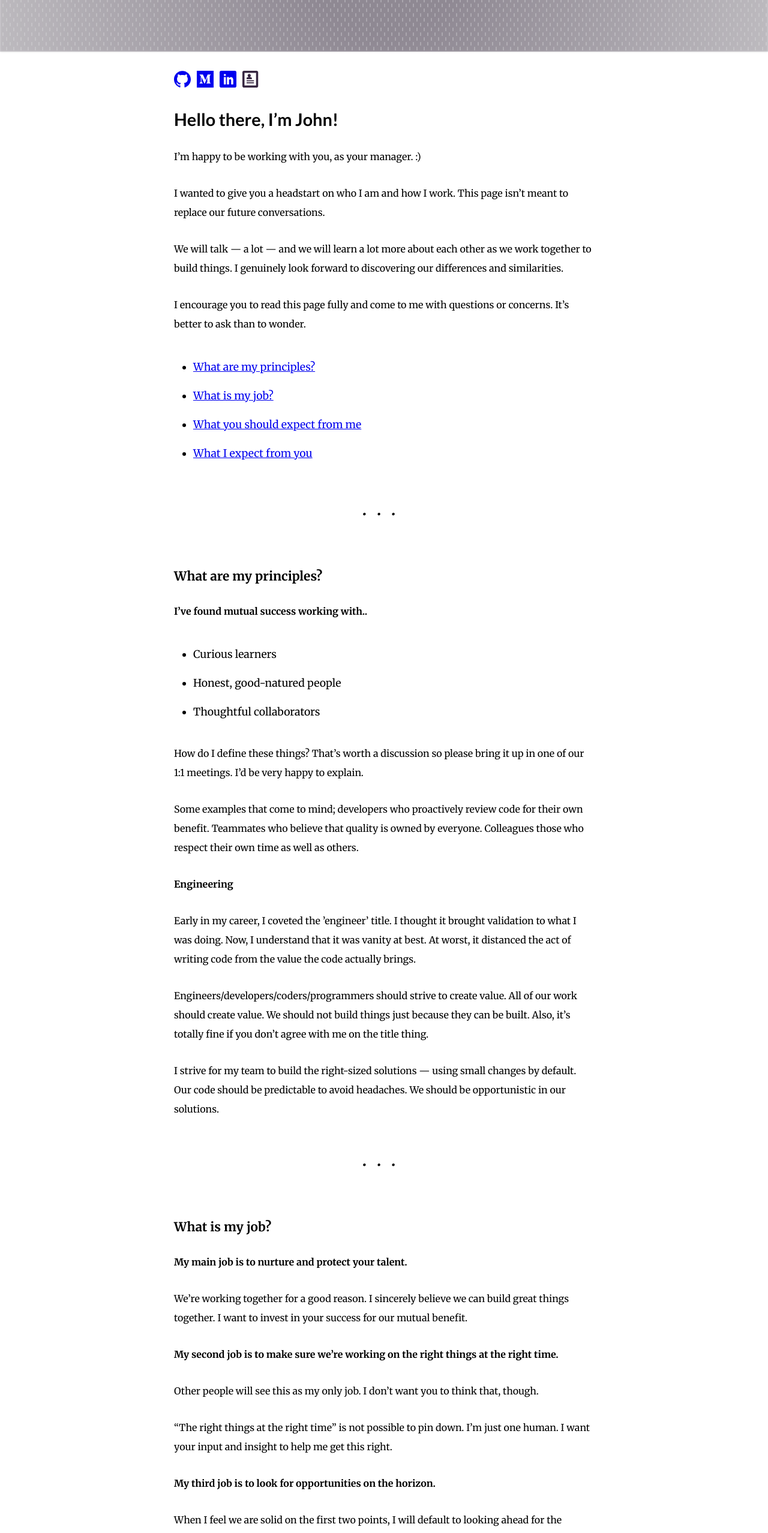
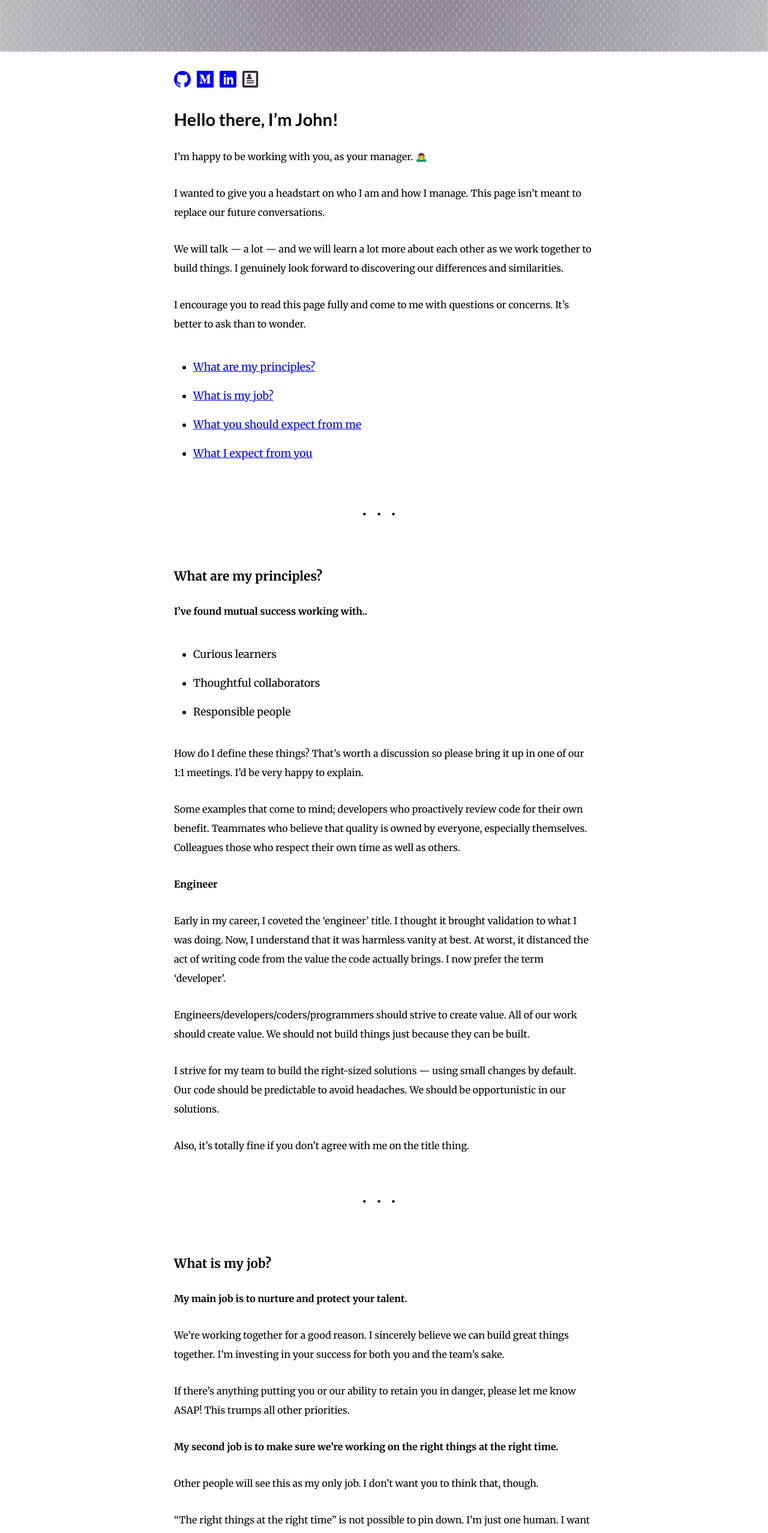
Before and after one commit to johnapost/johnapostol, a Next.js app: page /about/manager in a window 1280 px wide. Shown: the part 234-2790 px from the top of the page at 60% size. Built offline with nearby package versions, Linux system fonts and the light colour scheme.

Commit message:
Full draft of manager README

```diff
--- a/components/ListItem.tsx
+++ b/components/ListItem.tsx
@@ -1,7 +1,7 @@
 import React from "react";
 
 interface Props {
-  children: JSX.Element | JSX.Element[] | string;
+  children: JSX.Element | (JSX.Element | string)[] | string;
   ordered?: boolean;
 }
 
--- a/content/summary.json
+++ b/content/summary.json
@@ -1,5 +1,19 @@
 {
   "fileMap": {
+    "content/2019-01-30.json": {
+      "title": "Using Redux with Vanilla JS",
+      "preview": "What follows is an explanation of how I've used Redux to make a production vanilla JS app more maintainable.",
+      "slug": "using-redux-with-vanilla-js",
+      "tags": [
+        "software",
+        "javascript"
+      ],
+      "dir": "content",
+      "base": "2019-01-30.json",
+      "ext": ".json",
+      "sourceBase": "2019-01-30.md",
+      "sourceExt": ".md"
+    },
     "content/2018-08-06.json": {
       "title": "A Sensible Approach to Developing Product Features",
       "preview": "It works, it’s reliable, it’s fast, and it feels great!",
@@ -14,18 +28,18 @@
       "sourceBase": "2018-08-06.md",
       "sourceExt": ".md"
     },
-    "content/2019-01-30.json": {
-      "title": "Using Redux with Vanilla JS",
-      "preview": "What follows is an explanation of how I've used Redux to make a production vanilla JS app more maintainable.",
-      "slug": "using-redux-with-vanilla-js",
+    "content/2019-03-20.json": {
+      "title": "Building a Serverless React App on Firebase Functions",
+      "preview": "This is a step-by-step guide to building your own serverless React app with the practicality afforded by Next.js and the Firebase ecosystem.",
+      "slug": "building-a-serverless-react-app-on-firebase-functions",
       "tags": [
-        "software",
-        "javascript"
+        "nextjs",
+        "firebase"
       ],
       "dir": "content",
-      "base": "2019-01-30.json",
+      "base": "2019-03-20.json",
       "ext": ".json",
-      "sourceBase": "2019-01-30.md",
+      "sourceBase": "2019-03-20.md",
       "sourceExt": ".md"
     },
     "content/2020-02-17.json": {
@@ -40,20 +54,6 @@
       "base": "2020-02-17.json",
       "ext": ".json",
       "sourceBase": "2020-02-17.md",
-      "sourceExt": ".md"
-    },
-    "content/2019-03-20.json": {
-      "title": "Building a Serverless React App on Firebase Functions",
-      "preview": "This is a step-by-step guide to building your own serverless React app with the practicality afforded by Next.js and the Firebase ecosystem.",
-      "slug": "building-a-serverless-react-app-on-firebase-functions",
-      "tags": [
-        "nextjs",
-        "firebase"
-      ],
-      "dir": "content",
-      "base": "2019-03-20.json",
-      "ext": ".json",
-      "sourceBase": "2019-03-20.md",
       "sourceExt": ".md"
     },
     "content/2020-06-26.json": {
--- a/pages/about/manager.tsx
+++ b/pages/about/manager.tsx
@@ -43,11 +43,11 @@ const Manager: NextPage = () => (
         <ExternalLinks />
         <Heading level={1}>Hello there, I&rsquo;m John!</Heading>
         <Paragraph>
-          I&rsquo;m happy to be working with you, as your manager. :)
+          I&rsquo;m happy to be working with you, as your manager. 🙇‍♂️
         </Paragraph>
         <Paragraph>
-          I wanted to give you a headstart on who I am and how I work. This page
-          isn&rsquo;t meant to replace our future conversations.
+          I wanted to give you a headstart on who I am and how I manage. This
+          page isn&rsquo;t meant to replace our future conversations.
         </Paragraph>
         <Paragraph>
           We will talk &mdash; a lot &mdash; and we will learn a lot more about
@@ -83,8 +83,8 @@ const Manager: NextPage = () => (
         </Paragraph>
         <List>
           <ListItem>Curious learners</ListItem>
-          <ListItem>Honest, good-natured people</ListItem>
           <ListItem>Thoughtful collaborators</ListItem>
+          <ListItem>Responsible people</ListItem>
         </List>
         <Paragraph>
           How do I define these things? That&rsquo;s worth a discussion so
@@ -94,28 +94,32 @@ const Manager: NextPage = () => (
         <Paragraph>
           Some examples that come to mind; developers who proactively review
           code for their own benefit. Teammates who believe that quality is
-          owned by everyone. Colleagues those who respect their own time as well
-          as others.
+          owned by everyone, especially themselves. Colleagues those who respect
+          their own time as well as others.
         </Paragraph>
         <Paragraph>
-          <strong>Engineering</strong>
+          <strong>Engineer</strong>
         </Paragraph>
         <Paragraph>
-          Early in my career, I coveted the &rsquo;engineer&rsquo; title. I
+          Early in my career, I coveted the &lsquo;engineer&rsquo; title. I
           thought it brought validation to what I was doing. Now, I understand
-          that it was vanity at best. At worst, it distanced the act of writing
-          code from the value the code actually brings.
+          that it was harmless vanity at best. At worst, it distanced the act of
+          writing code from the value the code actually brings. I now prefer the
+          term &lsquo;developer&rsquo;.
         </Paragraph>
         <Paragraph>
           Engineers/developers/coders/programmers should strive to create value.
           All of our work should create value. We should not build things just
-          because they can be built. Also, it&rsquo;s totally fine if you
-          don&rsquo;t agree with me on the title thing.
+          because they can be built.
         </Paragraph>
         <Paragraph>
           I strive for my team to build the right-sized solutions &mdash; using
           small changes by default. Our code should be predictable to avoid
           headaches. We should be opportunistic in our solutions.
+        </Paragraph>
+        <Paragraph>
+          Also, it&rsquo;s totally fine if you don&rsquo;t agree with me on the
+          title thing.
         </Paragraph>
         <ThematicBreak />
         <Heading level={2}>
@@ -128,8 +132,12 @@ const Manager: NextPage = () => (
         </Paragraph>
         <Paragraph>
           We&rsquo;re working together for a good reason. I sincerely believe we
-          can build great things together. I want to invest in your success for
-          our mutual benefit.
+          can build great things together. I&rsquo;m investing in your success
+          for both you and the team&rsquo;s sake.
+        </Paragraph>
+        <Paragraph>
+          If there&rsquo;s anything putting you or our ability to retain you in
+          danger, please let me know ASAP! This trumps all other priorities.
         </Paragraph>
         <Paragraph>
           <strong>
@@ -195,8 +203,9 @@ const Manager: NextPage = () => (
           <ListItem>Ask for your feedback, continually</ListItem>
         </List>
         <Paragraph>
-          I&rsquo;ve come to realize that 1:1 meetings recharge my battery. Know
-          that I look forward to talking with you each time we meet.
+          I&rsquo;ve come to realize that 1:1 meetings recharge my battery.
+          These are the meetings I look forward to the most. Know that I look
+          forward to talking with you each time we meet.
         </Paragraph>
         <Paragraph>
           <strong>Communication style</strong>
@@ -206,34 +215,66 @@ const Manager: NextPage = () => (
           don&rsquo;t like to leave information to chance. If I mean for you to
           know something, I will do my best to make sure you know it.
         </Paragraph>
+        <Paragraph>Sorry if this brings us friction.</Paragraph>
         <Paragraph>
-          That said, I will try to accomodate your communication style. I never
-          want to overwhelm you. I believe we all need space and time to work.
+          That said, I will try to accomodate your communication style. I
+          don&rsquo;t want to overwhelm you. I believe we all need space and
+          time to work. Please help me understand when I&rsquo;m in your way.
         </Paragraph>
         <Paragraph>
-          I also believe in asynchronous communication. I treat email and Slack
-          as asynchronous, except for urgent incidents.
+          I believe in asynchronous communication through technology. I treat
+          email and Slack as asynchronous. For the most part, you don&rsquo;t
+          have to answer me immediately unless it&rsquo;s a major emergency.
         </Paragraph>
         <List>
           <ListItem>
             Email - I use email for announcements and non-urgent matters. I
-            check my email twice a day.
+            check my email twice a day.{" "}
+            <em>
+              Please email me you have questions or concerns that aren&rsquo;t
+              time sensitive.
+            </em>
+          </ListItem>
+          <ListItem>
+            Jira - I prioritize my attention on sensitive or urgent projects.
+            Once a week, I will go through my notifications to catch up on other
+            matters.{" "}
+            <em>
+              Please @ mention me in your tickets or projects as you like.
+            </em>
           </ListItem>
           <ListItem>
             Slack - I use Slack for more timely items. My Slack status reflects
-            my working status. I respect and use the DND feature.
+            my working status. I respect and use the DND feature.{" "}
+            <em>
+              Please feel free to Slack me at any time if you have urgent needs.
+              I will actively tend to Slack during work hours.
+            </em>
           </ListItem>
           <ListItem>
             In person or desk drop-by - I&rsquo;m prone to inspiration. If you
-            aren&rsquo;t in deep focus or thought, I may ask for your opinion.
-            Stop me if you&rsquo;re busy!
+            aren&rsquo;t in deep focus or thought, I may ask for your opinion.{" "}
+            <em>Please stop me if you&rsquo;re busy!</em>
           </ListItem>
         </List>
         <Paragraph>
           <strong>Calendar usage</strong>
         </Paragraph>
         <Paragraph>
-          <strong>Vacations</strong>
+          I have lots of meetings on my calendar. If you have any questions
+          about a meeting, feel free to ask me. Every meeting should have an
+          intended purpose.
+        </Paragraph>
+        <Paragraph>
+          One advantage you have over others at the company is that you can pull
+          me aside for your undivided attention. If you urgently need to talk to
+          me, you can schedule over any meeting I have. I will always prioritize
+          you.
+        </Paragraph>
+        <Paragraph>
+          From time to time, I will inspect your calendar to make sure it
+          isn&rsquo;t too full of meetings. I believe you need focus time to do
+          your best work.
         </Paragraph>
         <ThematicBreak />
         <Heading level={2}>
@@ -241,6 +282,31 @@ const Manager: NextPage = () => (
             What I expect from you
           </span>
         </Heading>
+        <Paragraph>
+          I&rsquo;ll get straight to the point with my expectations. There
+          should be minimal nuance to these.
+        </Paragraph>
+        <List>
+          <ListItem>You are the expert at your job</ListItem>
+          <ListItem>You are an active participant in your own growth</ListItem>
+          <ListItem>
+            You will continually provide feedback to improve the team
+          </ListItem>
+          <ListItem>You will help the team adapt to unplanned changes</ListItem>
+          <ListItem>
+            Your calendar status and Slack status reflect your working status
+          </ListItem>
+          <ListItem>You will not work on vacation</ListItem>
+        </List>
+        <Paragraph>
+          If you have questions, concerns, or comments about anything on this
+          page, please let me know. I welcome discussion and all feedback. I
+          expect to grow in my role like anyone else in theirs.
+        </Paragraph>
+        <Paragraph>
+          Thank you for your attention! I am ultra excited to be working with
+          you!
+        </Paragraph>
       </div>
     </main>
     <Footer />
```
Also changed, not shown: 1 other file (tests, documents, lock files or other folders).
